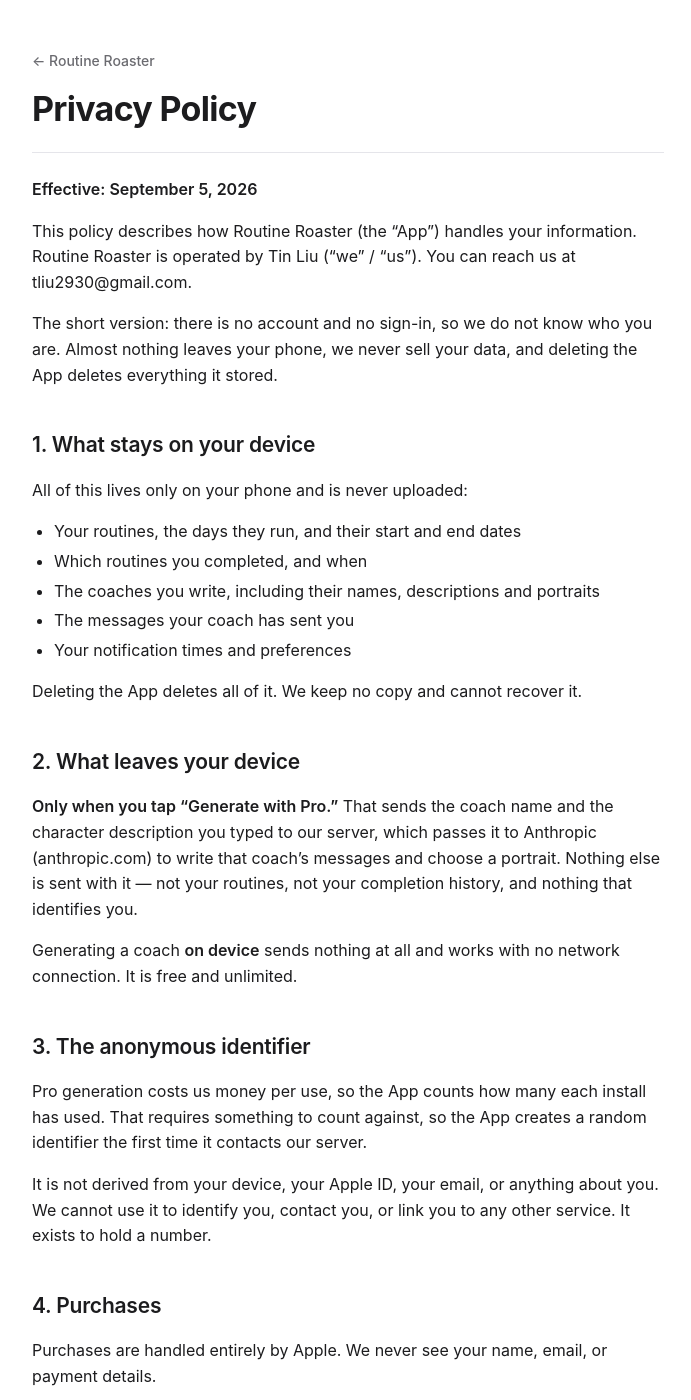
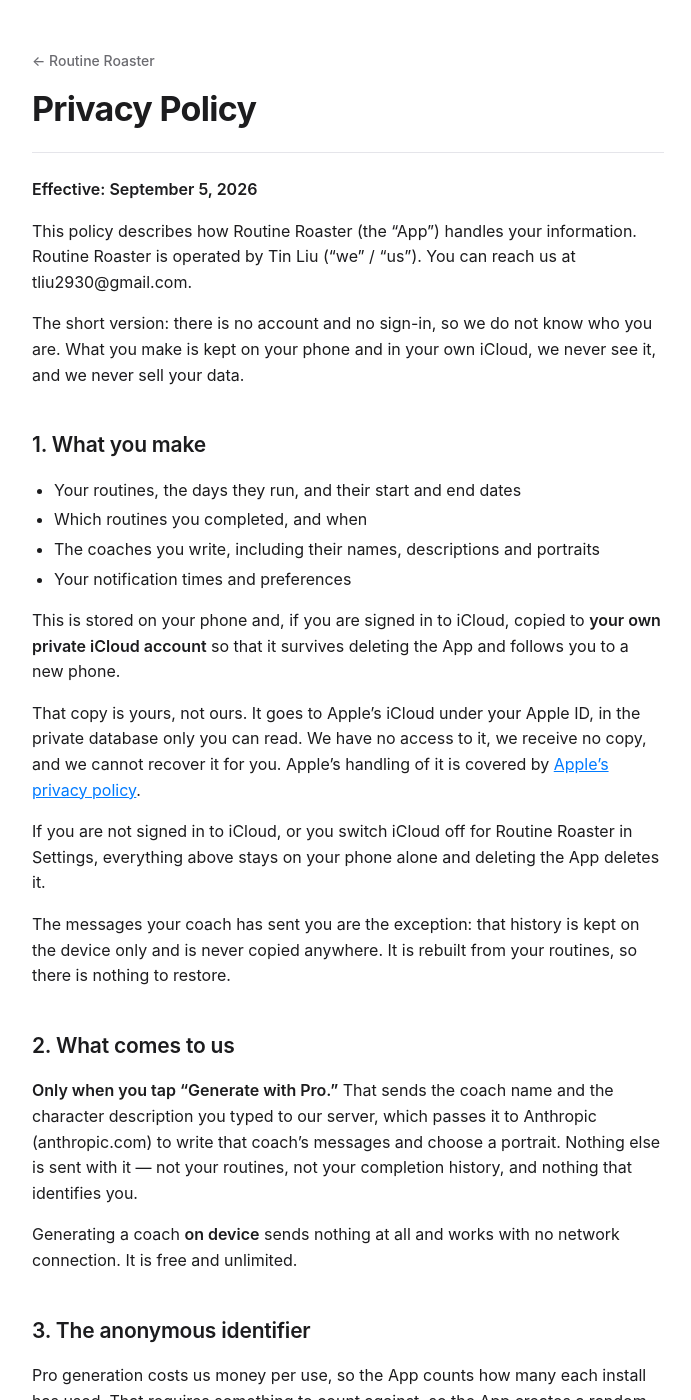
Before and after one commit to cs1384/cs1384.github.io, a Jekyll site: the page built from routineroaster/privacy.md, in a window 1280 px wide and 1400 px high. Shown: the whole window, without its empty margins (292-983 px from the left). Built offline with Jekyll 4.4.1, drawn with Linux system fonts in a browser that asks for light colours; some of the changed text lies outside the part shown.

Commit message:
Routine Roaster privacy: describe iCloud sync
Routines, completions and custom coaches now go to the user's own private
CloudKit database so they survive deleting the app. "Never uploaded" stopped
being true, and the distinction that matters — their iCloud, not our server —
has to be stated rather than glossed.

Message history stays device-only and is called out as the exception, and the
notifications section now mentions the silent push iCloud sync uses.

Co-Authored-By: Claude Opus 5 (1M context) <noreply@anthropic.com>

```diff
--- a/routineroaster/privacy.md
+++ b/routineroaster/privacy.md
@@ -14,22 +14,34 @@ information. Routine Roaster is operated by Tin Liu ("we" / "us"). You can
 reach us at tliu2930@gmail.com.
 
 The short version: there is no account and no sign-in, so we do not know who
-you are. Almost nothing leaves your phone, we never sell your data, and
-deleting the App deletes everything it stored.
+you are. What you make is kept on your phone and in your own iCloud, we never
+see it, and we never sell your data.
 
-## 1. What stays on your device
-
-All of this lives only on your phone and is never uploaded:
+## 1. What you make
 
 - Your routines, the days they run, and their start and end dates
 - Which routines you completed, and when
 - The coaches you write, including their names, descriptions and portraits
-- The messages your coach has sent you
 - Your notification times and preferences
 
-Deleting the App deletes all of it. We keep no copy and cannot recover it.
+This is stored on your phone and, if you are signed in to iCloud, copied to
+**your own private iCloud account** so that it survives deleting the App and
+follows you to a new phone.
 
-## 2. What leaves your device
+That copy is yours, not ours. It goes to Apple's iCloud under your Apple ID,
+in the private database only you can read. We have no access to it, we receive
+no copy, and we cannot recover it for you. Apple's handling of it is covered by
+[Apple's privacy policy](https://www.apple.com/legal/privacy/).
+
+If you are not signed in to iCloud, or you switch iCloud off for Routine
+Roaster in Settings, everything above stays on your phone alone and deleting
+the App deletes it.
+
+The messages your coach has sent you are the exception: that history is kept on
+the device only and is never copied anywhere. It is rebuilt from your routines,
+so there is nothing to restore.
+
+## 2. What comes to us
 
 **Only when you tap "Generate with Pro."** That sends the coach name and the
 character description you typed to our server, which passes it to Anthropic
@@ -62,8 +74,12 @@ person.
 
 ## 5. Notifications
 
-All notifications are scheduled locally on your device. Nothing is sent through
-a notification server, and no push token is created or transmitted.
+Every message your coach sends is scheduled locally on your device. We operate
+no notification server, send you nothing, and hold no push token.
+
+Apple's iCloud sync uses a silent system notification to tell your phone that
+something changed on another device. That is between your phone and Apple; it
+carries no message, is never shown to you, and we are not involved in it.
 
 ## 6. What we do not do
 
```
